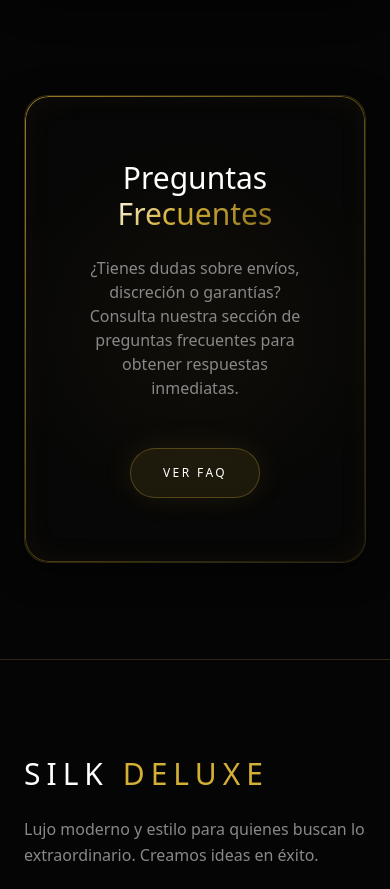
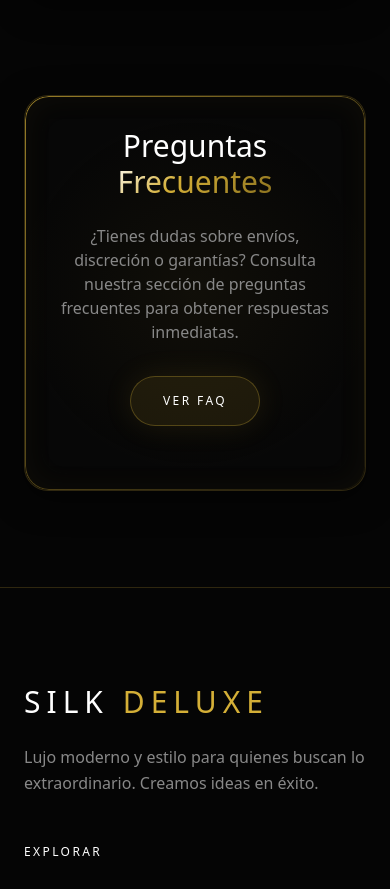
Before and after one commit to Felipe-static/silkdeluxe, a Next.js app: page /contact in a window 390 px wide. Shown: the part 1485-2374 px from the top of the page. Built offline with nearby package versions, Linux system fonts and the light colour scheme; a web font is replaced by a local one.

Commit message:
FAQ LISTO

```diff
--- a/src/app/contact/page.tsx
+++ b/src/app/contact/page.tsx
@@ -1,9 +1,32 @@
 "use client";
 
-import { motion } from "framer-motion";
-import { Mail, MessageCircle, MapPin } from "lucide-react";
+import { useState } from "react";
+import { motion, AnimatePresence } from "framer-motion";
+import { Mail, MessageCircle, MapPin, ChevronDown } from "lucide-react";
+
+const faqs = [
+  {
+    question: "¿Cómo garantizan la privacidad y discreción en los envíos?",
+    answer: "Tu privacidad es nuestra prioridad. Todos nuestros pedidos se preparan en empaques sobrios, elegantes y completamente privados. El paquete es 100% personalizado, seguro y discreto para garantizar tu total tranquilidad desde nuestra boutique hasta tus manos."
+  },
+  {
+    question: "¿Cuáles son los métodos de pago aceptados?",
+    answer: "Para brindarte una atención exclusiva, actualmente gestionamos nuestras compras de manera personalizada a través de WhatsApp, aceptando transferencias bancarias directas. Próximamente integraremos nuevas formas de pago para tu mayor comodidad."
+  },
+  {
+    question: "¿Cuál es el tiempo estimado de entrega?",
+    answer: "Cada experiencia Silk Deluxe se prepara con la máxima dedicación y cuidado. El tiempo estimado de entrega a cualquier punto del país es de 2 a 5 días hábiles, procurando siempre un envío rápido y seguro."
+  },
+  {
+    question: "¿Cuentan con políticas de cambios o devoluciones?",
+    answer: "Sí, la calidad es nuestro compromiso, por lo que respaldamos las devoluciones por productos con defectos de fábrica. Sin embargo, por estrictos motivos de higiene y salud, no aceptamos cambios o devoluciones si el producto ha sido utilizado o su sello de seguridad original fue roto."
+  }
+];
 
 export default function ContactPage() {
+  const [openFaq, setOpenFaq] = useState<number | null>(null);
+  const [showFaqs, setShowFaqs] = useState(false);
+
   return (
     <div className="min-h-screen pt-32 pb-24 px-6 md:px-12 bg-[#050505]">
       <div className="container mx-auto max-w-5xl">
@@ -47,7 +70,7 @@ export default function ContactPage() {
               title: "Boutique",
               desc: "Atención con cita previa.",
               action: "Agendar",
-              href: "#"
+              href: "https://wa.me/56953237833"
             }
           ].map((item, i) => (
             <motion.div
@@ -76,22 +99,73 @@ export default function ContactPage() {
           ))}
         </div>
 
-        {/* FAQ Teaser */}
+        {/* FAQ Teaser & Section */}
         <motion.div
           initial={{ opacity: 0, y: 20 }}
           whileInView={{ opacity: 1, y: 0 }}
           viewport={{ once: true }}
           transition={{ duration: 0.8 }}
-          className="text-center glass-premium p-16 rounded-3xl border-gradient-gold relative overflow-hidden"
+          className="glass-premium p-8 md:p-16 rounded-3xl border-gradient-gold relative overflow-hidden"
         >
           <div className="absolute inset-0 bg-[radial-gradient(circle_at_center,rgba(212,175,55,0.05)_0%,transparent_70%)] pointer-events-none" />
-          <h2 className="font-serif text-3xl md:text-4xl mb-6 text-white relative z-10">Preguntas <span className="text-gradient-gold">Frecuentes</span></h2>
-          <p className="text-[#888] font-light max-w-2xl mx-auto mb-12 relative z-10 h-auto">
-            ¿Tienes dudas sobre envíos, discreción o garantías? Consulta nuestra sección de preguntas frecuentes para obtener respuestas inmediatas.
-          </p>
-          <button className="relative z-10 inline-flex items-center gap-3 bg-[#d4af37]/10 border border-[#d4af37]/30 text-white px-8 py-4 rounded-full font-medium tracking-[0.2em] uppercase text-xs hover:bg-[#d4af37]/20 transition-all duration-500 shadow-[0_0_30px_rgba(212,175,55,0.1)] hover:shadow-[0_0_40px_rgba(212,175,55,0.2)]">
-            Ver FAQ
-          </button>
+
+          <div className="text-center mb-8 relative z-10">
+            <h2 className="font-serif text-3xl md:text-4xl mb-6 text-white">Preguntas <span className="text-gradient-gold">Frecuentes</span></h2>
+            <p className="text-[#888] font-light max-w-2xl mx-auto mb-8 h-auto">
+              ¿Tienes dudas sobre envíos, discreción o garantías? Consulta nuestra sección de preguntas frecuentes para obtener respuestas inmediatas.
+            </p>
+
+            {!showFaqs && (
+              <button
+                onClick={() => setShowFaqs(true)}
+                className="inline-flex items-center gap-3 bg-[#d4af37]/10 border border-[#d4af37]/30 text-white px-8 py-4 rounded-full font-medium tracking-[0.2em] uppercase text-xs hover:bg-[#d4af37]/20 transition-all duration-500 shadow-[0_0_30px_rgba(212,175,55,0.1)] hover:shadow-[0_0_40px_rgba(212,175,55,0.2)]"
+              >
+                Ver FAQ
+              </button>
+            )}
+          </div>
+
+          <AnimatePresence>
+            {showFaqs && (
+              <motion.div
+                initial={{ opacity: 0, height: 0 }}
+                animate={{ opacity: 1, height: "auto" }}
+                exit={{ opacity: 0, height: 0 }}
+                className="relative z-10 max-w-3xl mx-auto space-y-4"
+              >
+                {faqs.map((faq, index) => (
+                  <div
+                    key={index}
+                    className="border border-[#d4af37]/20 rounded-2xl bg-[#050505]/50 overflow-hidden backdrop-blur-sm transition-colors hover:border-[#d4af37]/40"
+                  >
+                    <button
+                      onClick={() => setOpenFaq(openFaq === index ? null : index)}
+                      className="w-full text-left px-6 py-5 flex items-center justify-between gap-4 focus:outline-none"
+                    >
+                      <span className="font-serif text-lg text-white">{faq.question}</span>
+                      <ChevronDown
+                        className={`w-5 h-5 text-[#d4af37] transition-transform duration-300 flex-shrink-0 ${openFaq === index ? "rotate-180" : ""}`}
+                      />
+                    </button>
+                    <AnimatePresence>
+                      {openFaq === index && (
+                        <motion.div
+                          initial={{ height: 0, opacity: 0 }}
+                          animate={{ height: "auto", opacity: 1 }}
+                          exit={{ height: 0, opacity: 0 }}
+                          transition={{ duration: 0.3 }}
+                        >
+                          <div className="px-6 pb-5 pt-0 text-[#888] font-light leading-relaxed">
+                            {faq.answer}
+                          </div>
+                        </motion.div>
+                      )}
+                    </AnimatePresence>
+                  </div>
+                ))}
+              </motion.div>
+            )}
+          </AnimatePresence>
         </motion.div>
       </div>
     </div>
```
